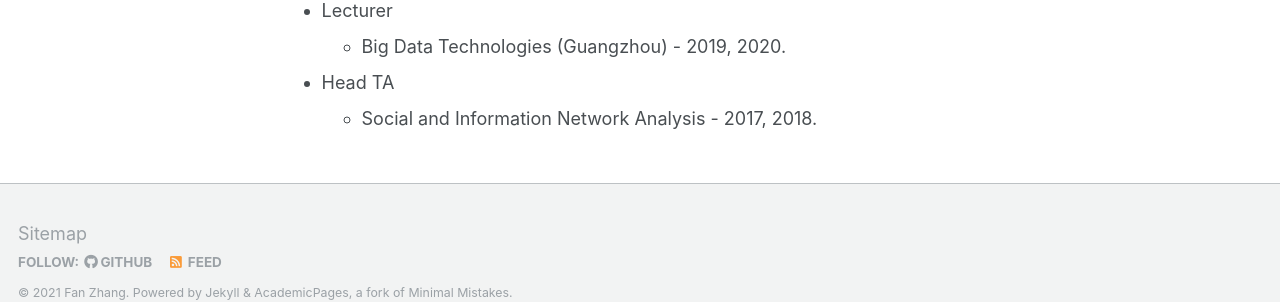
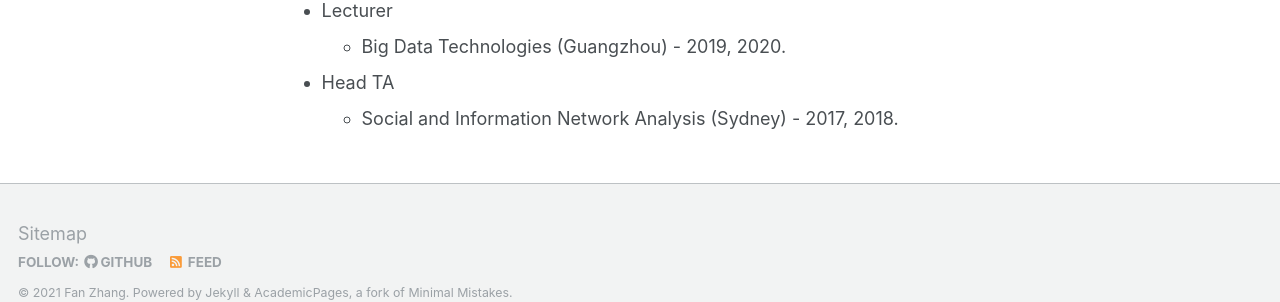
Before and after one commit to fanzhangcs/fanzhangcs.github.io, a Jekyll site: the page built from _pages/about.md, in a window 1280 px wide and 900 px high, scrolled down 2737 px. Shown: the part 561-863 px from the top of the window. Built offline with Jekyll 4.4.1, drawn with Linux system fonts in a browser that asks for light colours.

Commit message:
Update about.md

```diff
--- a/_pages/about.md
+++ b/_pages/about.md
@@ -102,4 +102,4 @@ Teaching
   - Big Data Technologies (Guangzhou) - 2019, 2020.
 
 - Head TA
-  - Social and Information Network Analysis - 2017, 2018.
+  - Social and Information Network Analysis (Sydney) - 2017, 2018.
```
Also changed, not shown: other parts of _pages/about.md (+1 -1 lines).
